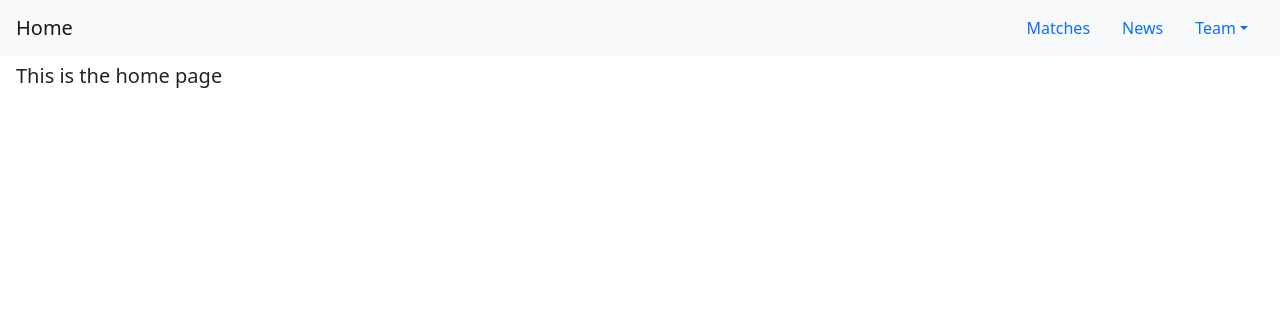
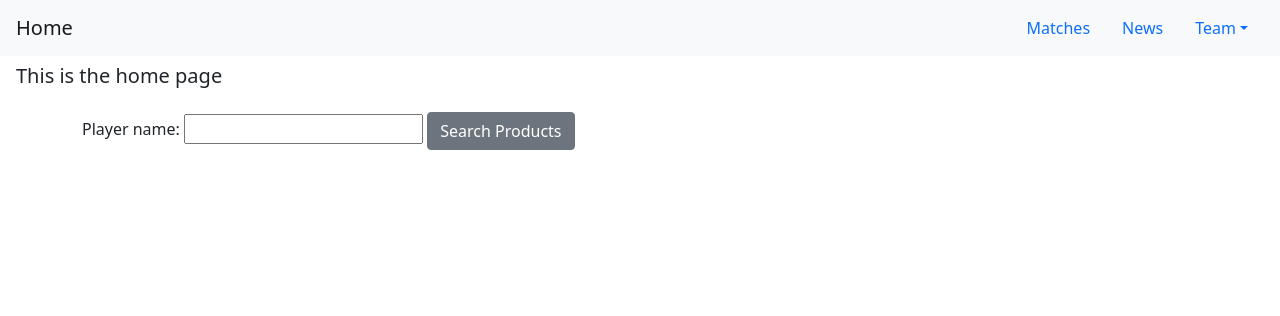
Before and after one commit to kalosius/football-club, a Django app: page / in a window 1280 px wide. Shown: the top 316 px of the page. Run offline with Django 4.2, Linux system fonts and the light colour scheme.

Commit message:
creeated a filter form

```diff
--- /dev/null
+++ b/club/filters.py
@@ -0,0 +1,7 @@
+import django_filters
+from . models import Player
+
+class Product_filter(django_filters.FilterSet):
+    class Meta:
+        model = Player
+        fields = ['player_name']
--- a/club/templates/index.html
+++ b/club/templates/index.html
@@ -3,5 +3,11 @@
 {% load static %}
 <p class="navbar-brand px-3">This is the home page</p>
 
+    <div id="fil" class="container">
+        <form action="" method="GET">
+            {{product_filter.form}}
+            <input type="submit" value="Search Products" class="btn btn-secondary btn" />
+        </form>
+    </div>
 
 {% endblock %}
--- a/club/templates/players.html
+++ b/club/templates/players.html
@@ -2,5 +2,7 @@
 {% block content %}
 
 <p class="navbar-brand px-3">Players Page</p>
-
+{% for player in players %}
+    {{ salary_amount }}
+{% endfor %}
 {% endblock %}
--- a/club/views.py
+++ b/club/views.py
@@ -1,9 +1,12 @@
 from django.shortcuts import render
-
+from . models import *
+from . filters import Product_filter
 # Create your views here.
 def home(request):
-    pr_title = 'Mazowezo'
-    return render(request, 'index.html', {'pr_title':pr_title})
+    players = Player.objects.all().order_by('-id')
+    product_filter = Product_filter(request.GET, queryset=players)
+    players = product_filter.qs
+    return render(request, 'index.html', {'players':players,'product_filter':product_filter})
 
 
 def matches(request):
--- a/mazowezo/settings.py
+++ b/mazowezo/settings.py
@@ -39,6 +39,8 @@ INSTALLED_APPS = [
     'django.contrib.messages',
     'django.contrib.staticfiles',
     'club',
+    'django_filters',
+    'crispy_forms',
 
 ]
 
--- a/requirements.txt
+++ b/requirements.txt
@@ -1,6 +1,9 @@
 asgiref==3.7.2
 dj-database-url==2.1.0
 Django==4.2.4
+django-bootstrap5==23.3
+django-crispy-forms==2.0
+django-filter==23.2
 gunicorn==21.2.0
 packaging==23.1
 psycopg2-binary==2.9.7
```
